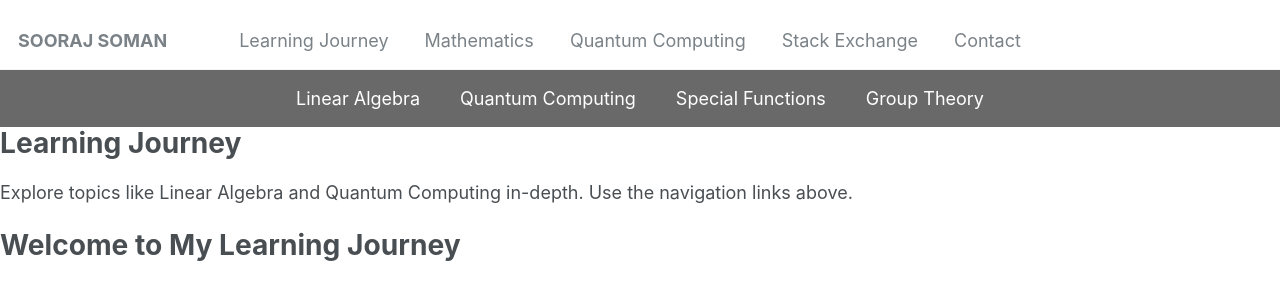
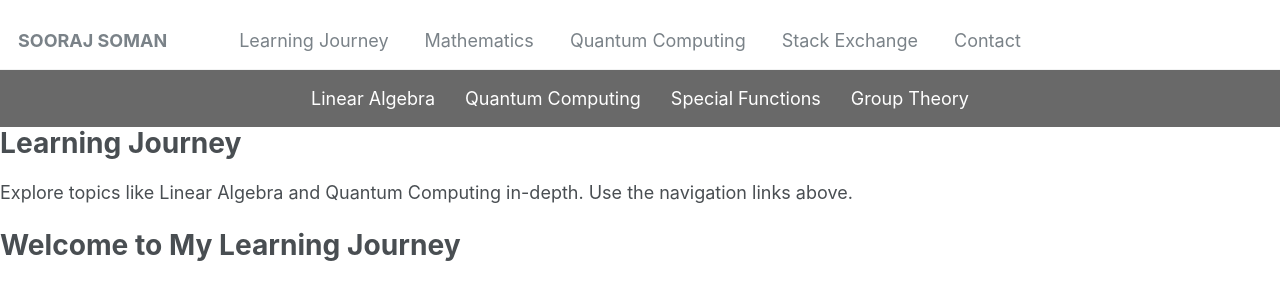
Before and after one commit to soorajss1729/soorajss1729.github.io, a Jekyll site: the page built from _learning/learning.md, in a window 1280 px wide. Shown: the top 281 px of the page. Built offline with Jekyll 4.4.1, drawn with Linux system fonts in a browser that asks for light colours.

Commit message:
Update main.scss

```diff
--- a/assets/css/main.scss
+++ b/assets/css/main.scss
@@ -41,15 +41,14 @@
 @import "print";
 
 
-
 .learning-topnav {
   display: flex;
   justify-content: center;
   align-items: center;
-  gap: 20px; /* Space between the links */
-  background-color: #696969; /* Gray bar */
+  flex-wrap: wrap; /* Allow items to wrap when they exceed the screen width */
+  gap: 10px; /* Space between the links */
+  background-color: #696969; /* Gray background */
   padding: 10px 0;
-  flex-wrap: wrap; /* Allow wrapping for smaller screens */
 }
 
 .learning-topnav a {
@@ -58,6 +57,7 @@
   font-size: 1rem;
   font-weight: normal;
   padding: 5px 10px;
+  white-space: nowrap; /* Prevent text from wrapping inside links */
 }
 
 .learning-topnav a:hover {
@@ -65,17 +65,15 @@
   color: #ddd; /* Slightly lighter text on hover */
 }
 
-/* Add responsive behavior for small screens */
+/* Add a responsive font size and padding for smaller screens */
 @media (max-width: 768px) {
   .learning-topnav {
-    flex-direction: column; /* Stack links vertically */
-    align-items: flex-start; /* Align links to the left */
-    gap: 10px; /* Reduce space between links */
-    padding: 15px; /* Add padding around the links */
+    gap: 5px; /* Reduce gap between links */
+    padding: 8px; /* Adjust padding */
   }
 
   .learning-topnav a {
-    font-size: 1.1rem; /* Slightly larger font for better visibility */
-    width: 100%; /* Make links take full width */
+    font-size: 0.9rem; /* Slightly smaller font for better fit */
+    padding: 4px 8px; /* Adjust padding for smaller links */
   }
 }
```
